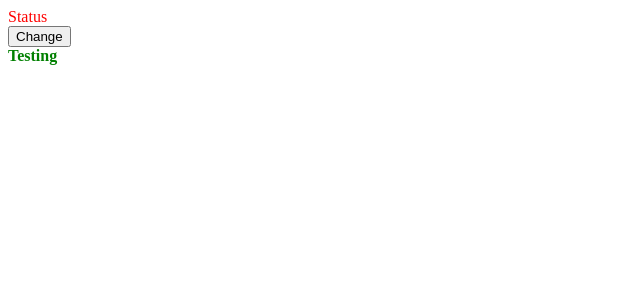
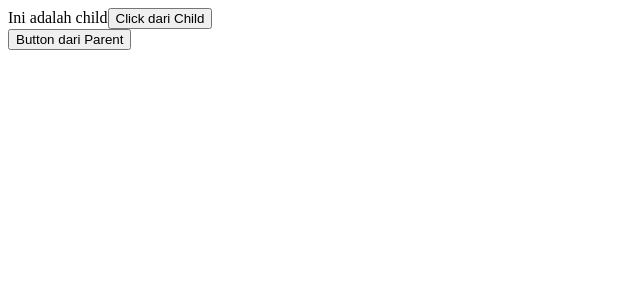
Before and after one commit to Fachrurazzi/vue-3-basic, a Vue app: page / in a window 1280 px wide. Shown: the top 300 px of the page, without its empty margins (0-640 px from the left). Built offline with nearby package versions, Linux system fonts and the light colour scheme.

Commit message:
Refs Component

```diff
--- a/src/App.vue
+++ b/src/App.vue
@@ -1,35 +1,23 @@
 <template>
-  <div :class="status ? 'success' : 'failed'">Status</div>
+  <child ref="childComponent" @child-click="onPress"/>
 
-  <button @click="toggleStatus">Change</button>
-  <div :class="[boldClass, greenClass]">Testing</div>
+  <button @click="clickSaya">Button dari Parent</button>
 </template>
 
 <script>
+import Child from "./components/ChildComponent.vue"
 export default {
-  data() {
-    return {
-      status: false,
-      boldClass: 'bold',
-      greenClass: 'success'
-    }
-  },
+  components: {Child},
   methods: {
-    toggleStatus() {
-      this.status = !this.status
+    onPress(value) {
+      console.log(value)
+    },
+    clickSaya() {
+      this.$refs.childComponent.onClick();
     }
   }
 }
 </script>
 
 <style>
-.success {
-  color: green;
-}
-.failed {
-  color: red;
-}
-.bold {
-  font-weight: 700;
-}
 </style>
--- a/src/components/ChildComponent.vue
+++ b/src/components/ChildComponent.vue
@@ -1,13 +1,20 @@
 <template>
-    <div>{{ text }}</div>
+    <div>
+        <span>Ini adalah child</span>
+
+        <button @click="onPress">Click dari Child</button>
+    </div>
 </template>
 
 <script>
 export default {
-    props: {
-        text: {
-            type: String,
-            default: ''
+    emits: ["child-click"],
+    methods: {
+        onClick() {
+            console.log('click saya')
+        },
+        onPress() {
+            this.$emit('child-click', 'value');
         }
     }
 }
```
